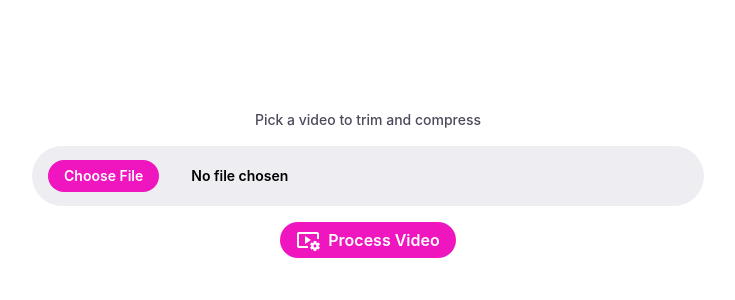
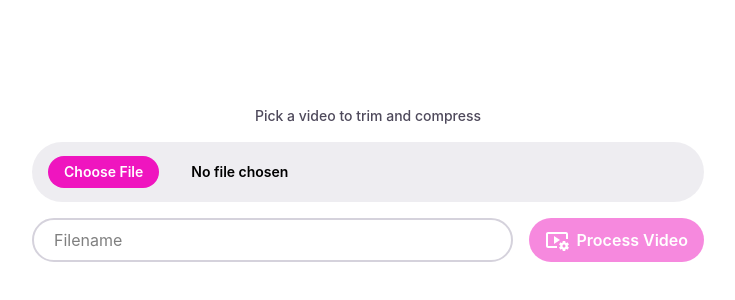
Before and after one commit to techygrrrl/trimrrr, a React (Vite) app: page / in a window 1280 px wide. Shown: the part 216-516 px from the top of the page, without its empty margins (272-1007 px from the left). Built offline with nearby package versions, Linux system fonts and the light colour scheme.

Commit message:
feature: rename file

```diff
--- a/src/components/VideoEditor.tsx
+++ b/src/components/VideoEditor.tsx
@@ -34,6 +34,7 @@ export default function VideoEditor() {
   const [scale, setScale] = useState<number>(1)
   const [quality, setQuality] = useState<QualityLevel>('Default')
   const [encoder, setEncoder] = useState<EncoderPreference>('Hardware')
+  const [filenameInput, setFilenameInput] = useState<string>('')
   const [shouldRemoveAudio, setShouldRemoveAudio] = useState<boolean>(false)
 
   const scaledWidth = Math.round(videoWidth * scale)
@@ -177,7 +178,7 @@ export default function VideoEditor() {
 
       const audioMeta = shouldRemoveAudio ? ' - No Audio - ' : ''
       const timestamp = `${formatDuration(trimStart * 1000)} to ${formatDuration(trimEnd * 1000)}`
-      const filename = `${file.name} - ${scaledWidth}x${scaledHeight} - ${quality} - ${timestamp}${audioMeta}.mp4`;
+      const filename = `${filenameInput || file.name} - ${scaledWidth}x${scaledHeight} ${quality === 'Default' ? '' : `- ${quality} - `}${timestamp}${audioMeta}.mp4`;
 
       downloadFile({
         linkToFile: processedUrl,
@@ -188,7 +189,16 @@ export default function VideoEditor() {
     } finally {
       setIsProcessing(false);
     }
-  }, [file, trimRange, scaledHeight, scaledWidth, quality, encoder, shouldRemoveAudio]);
+  }, [
+    file,
+    trimRange,
+    scaledHeight,
+    scaledWidth,
+    quality,
+    encoder,
+    shouldRemoveAudio,
+    filenameInput,
+  ]);
 
   return (
     <div className="flex flex-col gap-4 py-6 max-w-2xl mx-auto">
@@ -348,11 +358,21 @@ export default function VideoEditor() {
         </div>
       ) : null}
 
-      <div className='flex justify-center'>
+      <div className='flex gap-4 justify-center'>
+        <input
+          type="text"
+          placeholder="Filename"
+          className="border-2 rounded-full px-5 py-2 text-inherit grow border-light-200 dark:border-dark-300 outline-0 focus:border-cmyk-pink"
+          value={filenameInput}
+          onChange={(e) => {
+            setFilenameInput(e.target.value)
+          }}
+        />
+
         <button
           onClick={processVideo}
-          disabled={isProcessing}
-          className="btn bg-cmyk-pink text-white disabled:bg-dark-300"
+          disabled={isProcessing || !videoUrl}
+          className="btn bg-cmyk-pink text-white"
         >
           <IconVideo /> {isProcessing ? 'Processing...' : 'Process Video'}
         </button>
--- a/src/index.css
+++ b/src/index.css
@@ -27,5 +27,5 @@
 }
 
 .btn {
-  @apply py-1.5 px-4 font-semibold rounded-full cursor-pointer flex gap-2 items-center disabled:cursor-not-allowed disabled:opacity-80;
+  @apply py-1.5 px-4 font-semibold rounded-full cursor-pointer flex gap-2 items-center disabled:cursor-not-allowed disabled:opacity-50;
 }
```
Also changed, not shown: 1 other file (tests, documents, lock files or other folders).
